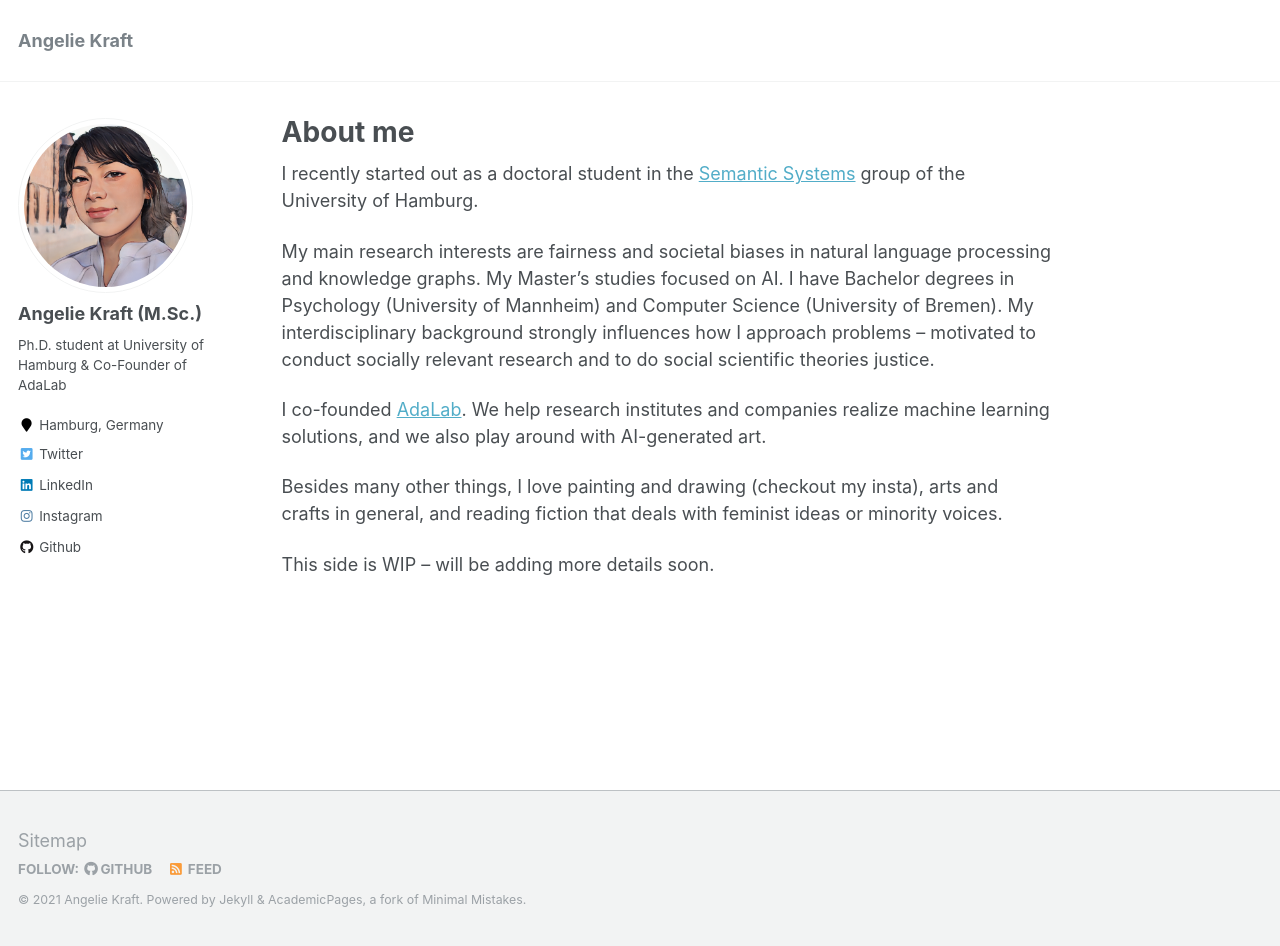
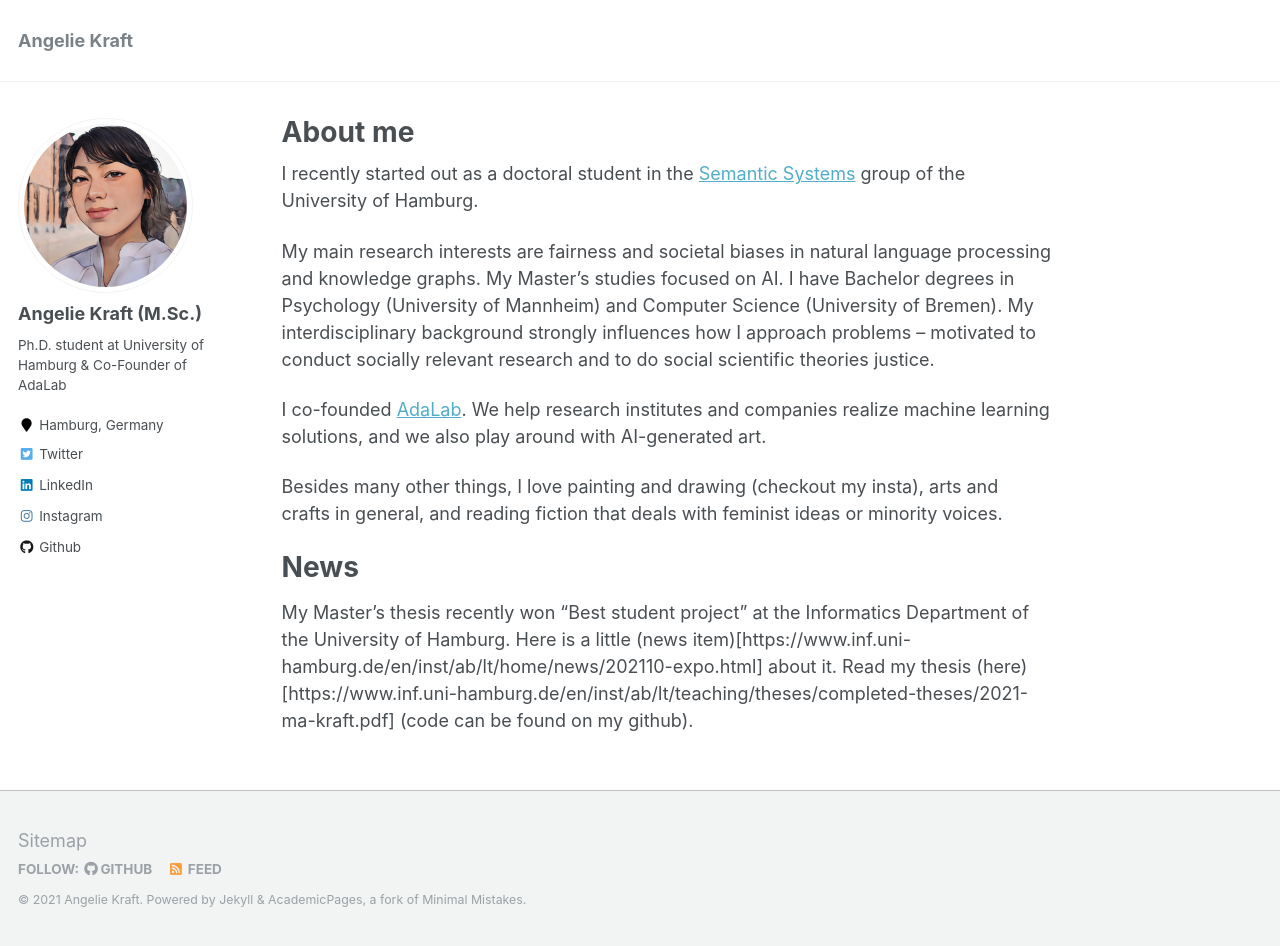
Before and after one commit to krangelie/krangelie.github.io, a Jekyll site: the page built from _pages/about.md, in a window 1280 px wide and 946 px high. Built offline with Jekyll 4.4.1, drawn with Linux system fonts in a browser that asks for light colours.

Commit message:
news item

```diff
--- a/_pages/about.md
+++ b/_pages/about.md
@@ -16,4 +16,7 @@
 
 Besides many other things, I love painting and drawing (checkout my insta), arts and crafts in general, and reading fiction that deals with feminist ideas or minority voices.
 
-This side is WIP -- will be adding more details soon.
+
+# News
+
+My Master's thesis recently won "Best student project" at the Informatics Department of the University of Hamburg. Here is a little (news item)[https://www.inf.uni-hamburg.de/en/inst/ab/lt/home/news/202110-expo.html] about it. Read my thesis (here)[https://www.inf.uni-hamburg.de/en/inst/ab/lt/teaching/theses/completed-theses/2021-ma-kraft.pdf] (code can be found on my github).
```
